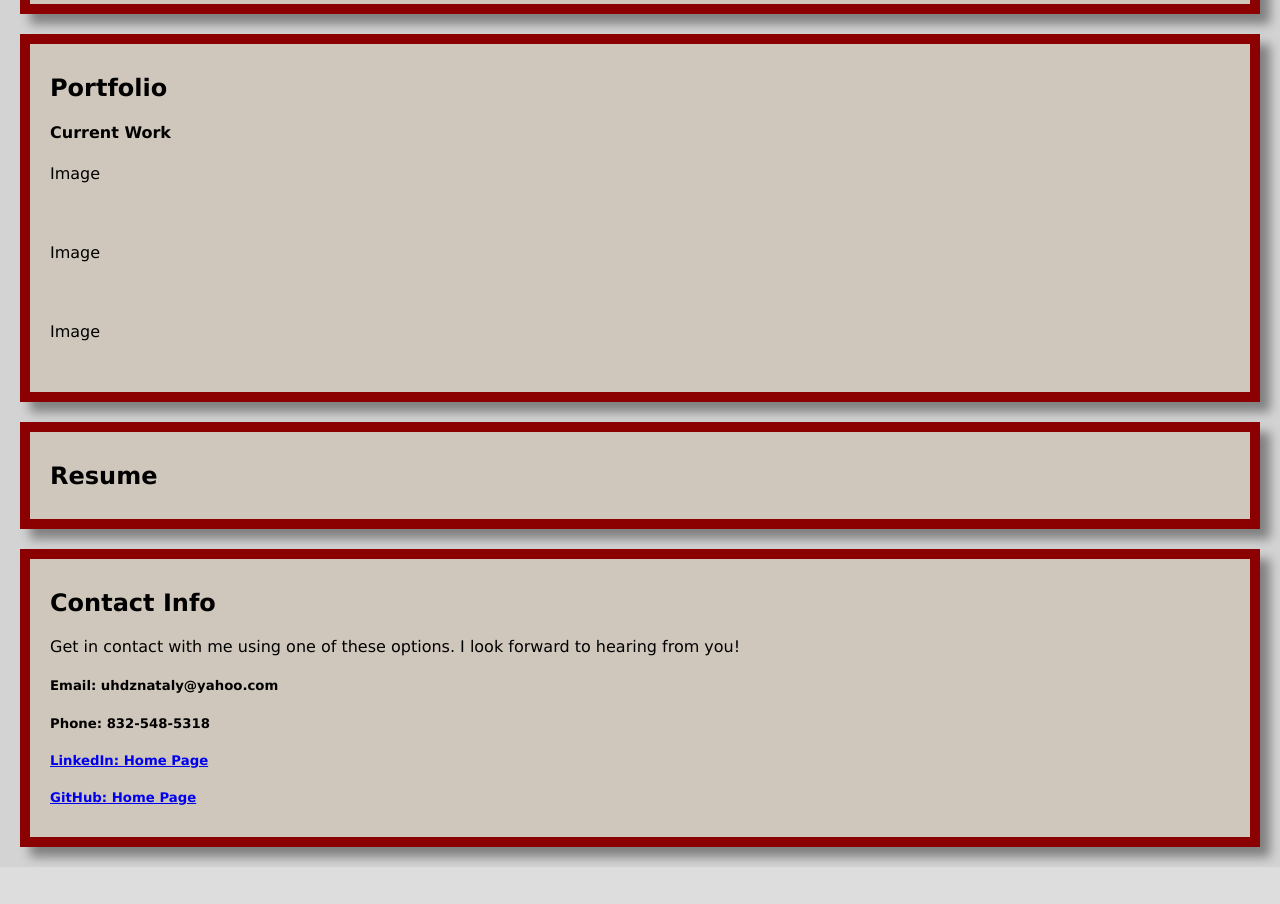
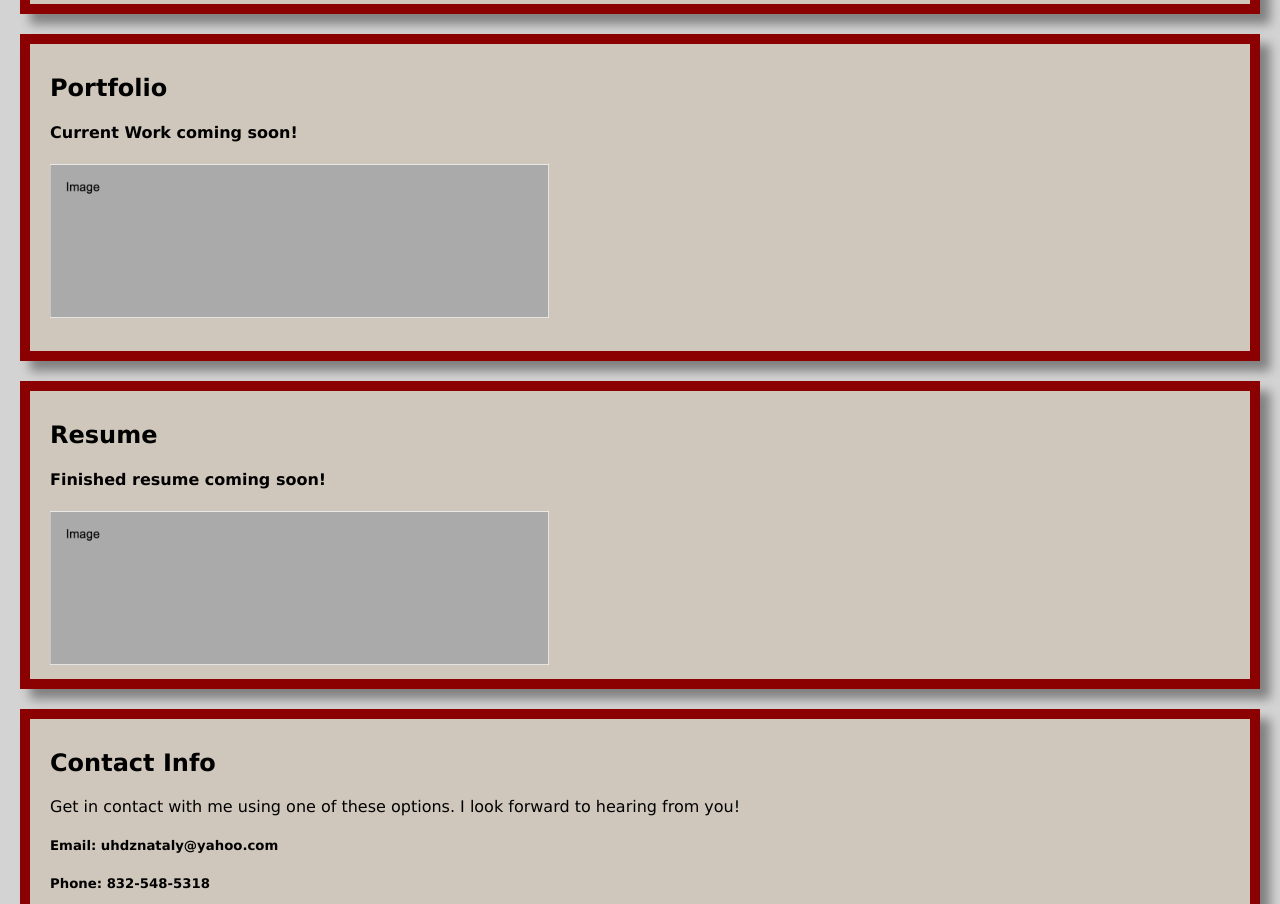
Before and after one commit to uhdznataly/professional_portfolio, a plain HTML site: page index.html in a window 1280 px wide. Shown: the part 900-1804 px from the top of the page. Drawn offline with Linux system fonts and the light colour scheme.

Commit message:
README changes

```diff
--- a/index.html
+++ b/index.html
@@ -30,7 +30,7 @@
         <div id="about-me" class="about-me">
         <h2>About Me</h2>
         <h5>Photo of me:</h5>
-        <div class="selfie" style="selfie">
+        <div class="selfie">
         <img src="./images/IMG_8139.JPG" class="selfie"></div>
         <p>My name is Nataly Rodriguez. I was born in Houston, TX, but currently reside in Austin, TX.
            I graduated from the University of Houston in 2017 with a B.S in Education. I have been working as a Math Teacher for six years.
@@ -41,14 +41,17 @@
 
         <div id="portfolio" class="portfolio">
         <h2>Portfolio</h2>
-        <h4>Current Work</h4>
-        <div class="fakeimg" style="height:60px;">Image</div><br>
-        <div class="fakeimg" style="height:60px;">Image</div><br>
-        <div class="fakeimg" style="height:60px;">Image</div>
+        <h4>Current Work coming soon!</h4>
+        <div class="fakeimg">
+            <img src="./images/fakeimg.png" class="fakeimg"></div><br>
+
         </div>
 
         <div id="resume" class="resume">
         <h2>Resume</h2>
+        <h4>Finished resume coming soon!</h4>
+        <div class="fakeimg">
+        <img src="./images/fakeimg.png" class="fakeimg"></div>
         </div>
 
         <div id="contact-info" class="contact-info">
--- a/style.css
+++ b/style.css
@@ -121,6 +121,10 @@ max-width: 45%;
 
 }
 
+.fakeimg {
+  max-width: 65%;
+}
+
 
 .about-me p{
   display: flex;
```
Also changed, not shown: images/Screen Shot 2022-09-26 at 3.31.58 PM.png (added), images/fakeimg.png (added), 1 other file.
